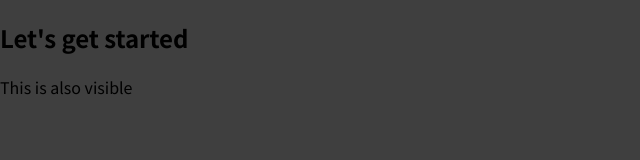
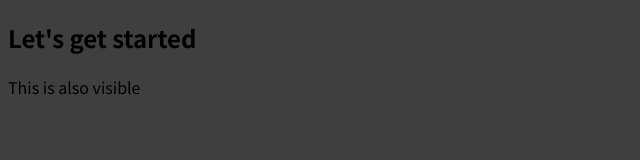
Before and after one commit to nayelipleskac/Complete-React-Course, a React (Create React App) app: page / in a window 1280 px wide. Shown: the top 160 px of the page, without its empty margins (0-640 px from the left). Built offline with nearby package versions, Linux system fonts and the light colour scheme.

Commit message:
componets

```diff
--- a/src/index.css
+++ b/src/index.css
@@ -9,6 +9,6 @@ html {
 }
 
 body {
-  margin: 0;
+  margin: 5;
   background-color: #3f3f3f;
 }
```
